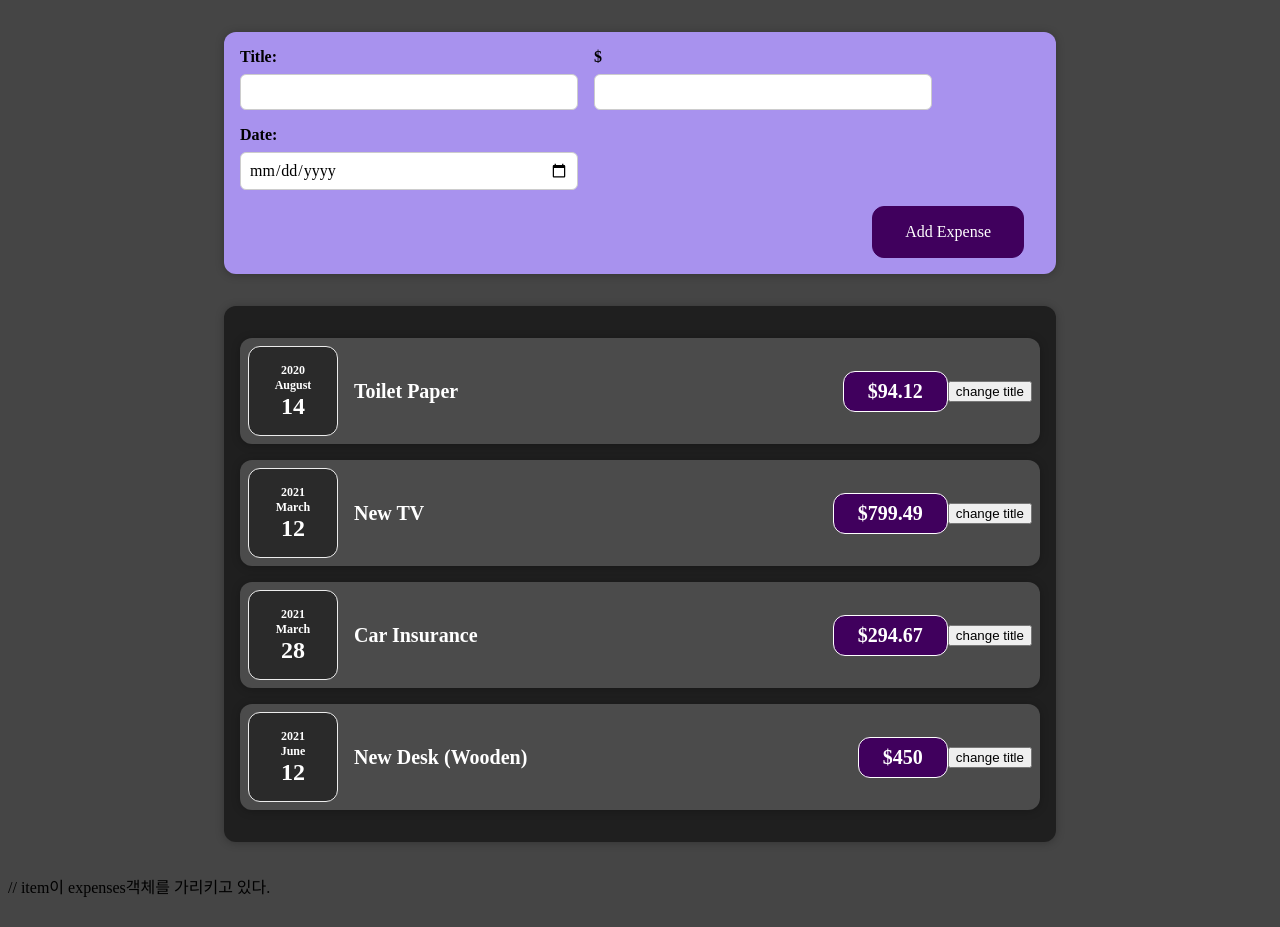
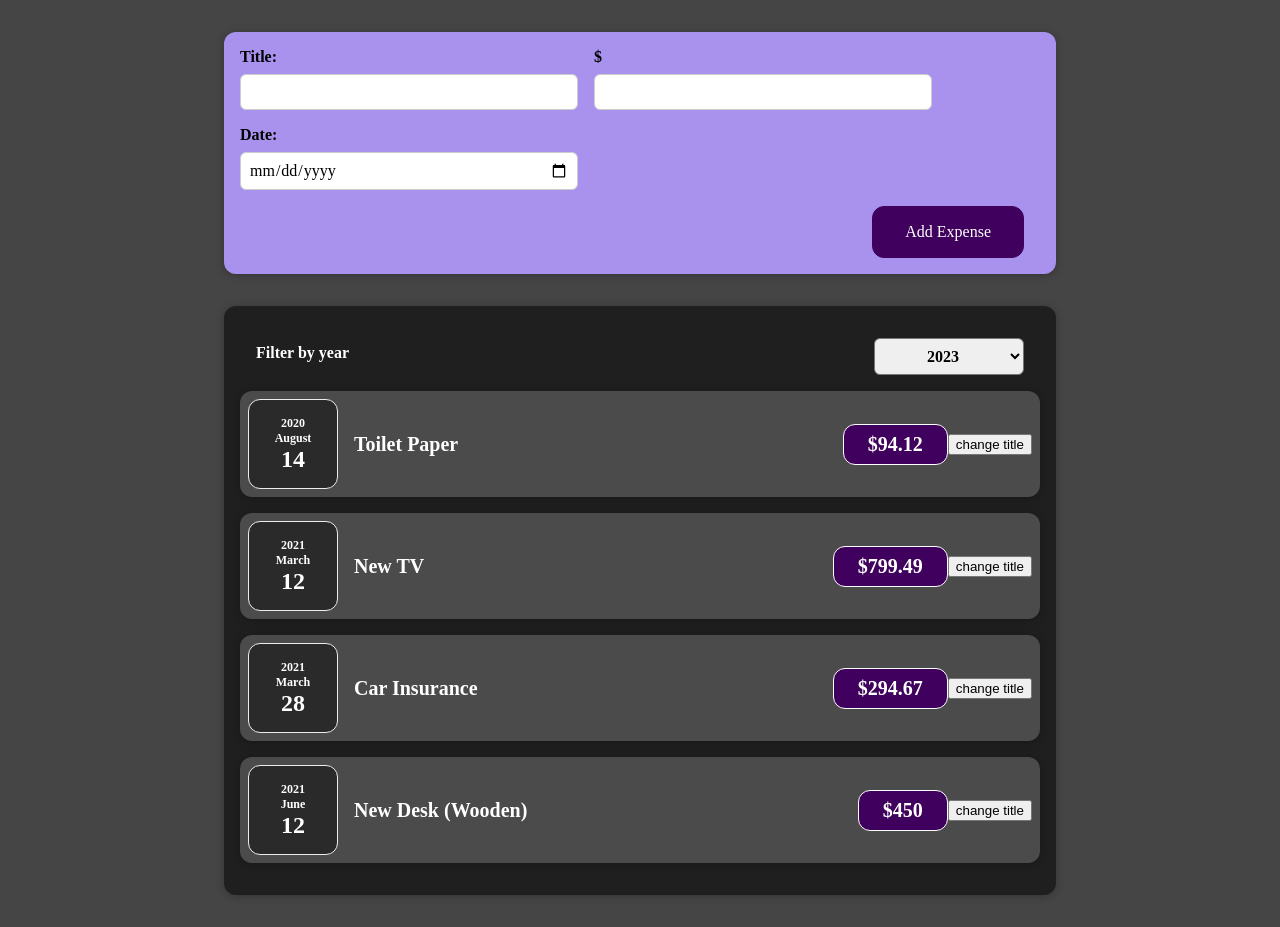
Before and after one commit to PerSeMaverick/first-react-app, a React (Create React App) app: page / in a window 1280 px wide. Before the commit the page ends 906 px from the top, so only its background shows below. Built offline with nearby package versions, Linux system fonts and the light colour scheme; the HTML template or start-up script is replaced by a standard one.

Commit message:
added ExpensesFilter file

```diff
--- a/src/App.js
+++ b/src/App.js
@@ -26,10 +26,14 @@
     },
   ];
 
+  const onAddNewExpense = (expenses) => {
+    console.log(expenses);
+  };
+
   return (
     <div>
-      <NewExpense />
-      <Expenses item={expenses} /> // item이 expenses객체를 가리키고 있다.
+      <NewExpense onAddNewExpense={onAddNewExpense} />
+      <Expenses item={expenses} /* item이 expenses객체를 가리키고 있다.*/ />
     </div>
   );
 }; // item 객체를 props값으로 전달
--- a/src/components/Expenses/Expenses.js
+++ b/src/components/Expenses/Expenses.js
@@ -1,15 +1,18 @@
 import React from "react";
 
 import ExpenseItem from "./ExpenseItem";
+import ExpensesFilter from "./ExpensesFilter";
 import Card from "../UI/Card"; // ..을하면 한단계 올라간다
+
 import "./Expenses.css";
 
 function Expenses(props) {
   return (
     <Card className="expenses">
+      <ExpensesFilter />
       <ExpenseItem
         title={props.item[0].title} // 여기서 item은 전달받은 item객체의 키 값,
-        price={props.item[0].price} // props중에.expenses객체의[0].title
+        price={props.item[0].price} // props중에.expenses객체(item)의[0].title
         date={props.item[0].date}
       />
       <ExpenseItem
--- /dev/null
+++ b/src/components/Expenses/ExpensesFilter.css
@@ -0,0 +1,24 @@
+.expenses-filter {
+  color: white;
+  padding: 0 1rem;
+}
+
+.expenses-filter__control {
+  display: flex;
+  width: 100%;
+  align-items: center;
+  justify-content: space-between;
+  margin: 1rem 0;
+}
+
+.expenses-filter label {
+  font-weight: bold;
+  margin-bottom: 0.5rem;
+}
+
+.expenses-filter select {
+  font: inherit;
+  padding: 0.5rem 3rem;
+  font-weight: bold;
+  border-radius: 6px;
+}
--- /dev/null
+++ b/src/components/Expenses/ExpensesFilter.js
@@ -0,0 +1,22 @@
+import React from "react";
+
+import "./ExpensesFilter.css";
+
+function ExpensesFilter() {
+  return (
+    <div className="expenses-filter">
+      <div className="expenses-filter__control">
+        <label>Filter by year</label>
+        <select>
+          <option value="2023">2023</option>
+          <option value="2022">2022</option>
+          <option value="2021">2021</option>
+          <option value="2020">2020</option>
+          <option value="2019">2019</option>
+        </select>
+      </div>
+    </div>
+  );
+}
+
+export default ExpensesFilter;
--- a/src/components/NewExpense/NewExpense.js
+++ b/src/components/NewExpense/NewExpense.js
@@ -3,13 +3,13 @@
 
 import ExpenseForm from "./ExpenseForm";
 
-function NewExpense() {
+function NewExpense(props) {
   const onSavedExpenseData = (enteredExpenseData) => {
     const expenseData = {
       ...enteredExpenseData, // 매개변수로 받은 ExpenseForm의 expenseData를 저장하고 새로운 객체생성
       id: Math.random().toString(),
     };
-    console.log(expenseData);
+    props.onAddNewExpense(expenseData);
   };
 
   return (
```
